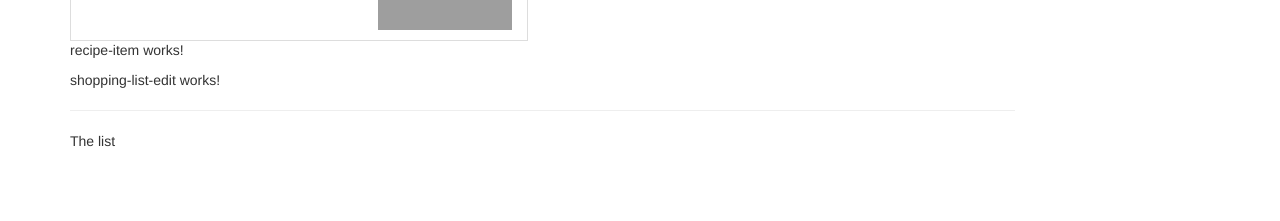
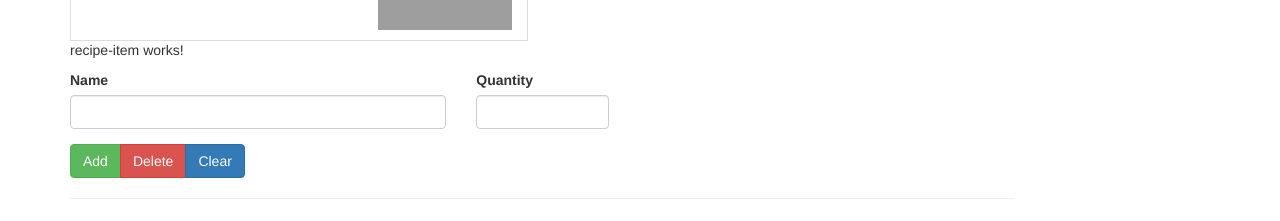
Before and after one commit to Ahmore/Angular5-udemy-course-project, an Angular app: page / in a window 1280 px wide. Shown: the part 349-570 px from the top of the page. Built offline with nearby package versions, Linux system fonts and the light colour scheme; grey boxes are pictures that could not be loaded.

Commit message:
Shopping list edit added.

```diff
--- a/src/app/shopping-list/shopping-list-edit/shopping-list-edit.component.html
+++ b/src/app/shopping-list/shopping-list-edit/shopping-list-edit.component.html
@@ -1,3 +1,25 @@
-<p>
-  shopping-list-edit works!
-</p>
+<div class="row">
+    <div class="col-xs-12">
+        <form>
+            <div class="row">
+                <div class="col-sm-5 form-group">
+                    <label for="name">Name</label>
+                    <input type="text" id="name" class="form-control">
+                </div>
+                <div class="col-sm-2 form-group">
+                    <label for="quanity">Quantity</label>
+                    <input type="number" id="quanity" class="form-control">
+                </div>
+            </div>
+            <div class="row">
+                <div class="col-xs-12">
+                    <div class="btn-group">
+                        <button class="btn btn-success" type="submit">Add</button>
+                        <button class="btn btn-danger" type="button">Delete</button>
+                        <button class="btn btn-primary" type="button">Clear</button>
+                    </div>
+                </div>
+            </div>
+        </form>
+    </div>
+</div>
```
